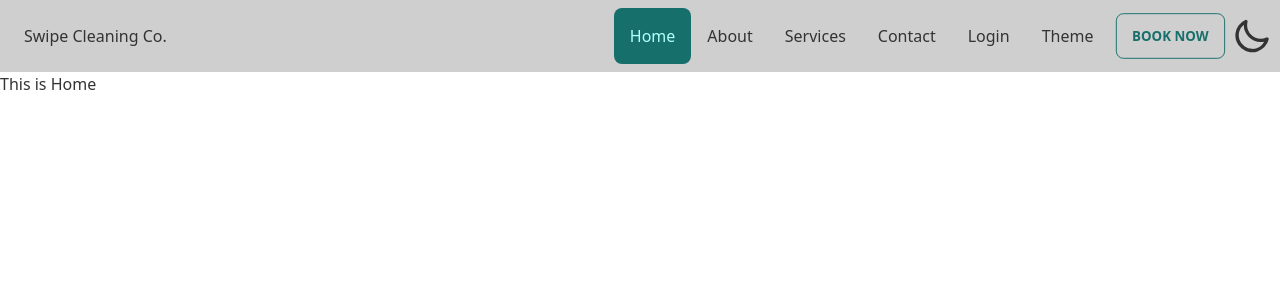
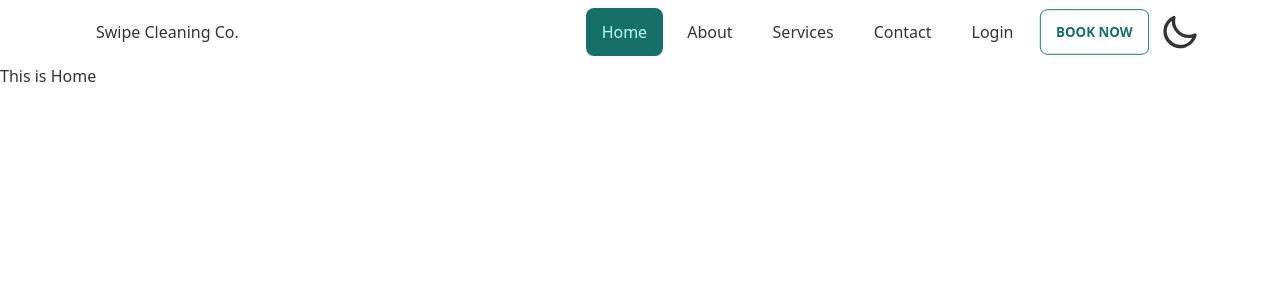
Before and after one commit to arnobtarafder/swipe-cleaning, a React (Create React App) app: page / in a window 1280 px wide. Shown: the top 300 px of the page. Built offline with nearby package versions, Linux system fonts and the light colour scheme.

Commit message:
make routes by array object

```diff
--- /dev/null
+++ b/postcss.config.js
@@ -0,0 +1,6 @@
+module.exports = {
+    plugins: {
+      tailwindcss: {},
+      autoprefixer: {},
+    },
+  }
--- a/public/index.html
+++ b/public/index.html
@@ -18,5 +18,7 @@
 
 
 
+
+    <script src="https://cdn.jsdelivr.net/npm/theme-change@2.0.2/index.js"></script>
   </body>
 </html>
--- a/src/App.js
+++ b/src/App.js
@@ -1,11 +1,20 @@
 import { Route, Routes } from 'react-router-dom';
-import './App.css';
 import Navbar from './Components/Navbar/Navbar';
 import About from './Pages/About';
 import Contact from './Pages/Contact';
 import Home from './Pages/Home';
 import Services from './Pages/Services';
-// import Login from './Pages/Login';
+import Login from './Pages/Login';
+
+
+const publicRoute = [
+  { path: "/", name: "Home", Component: Home },
+  { path: "/about", name: "About", Component: About },
+  { path: "/contact", name: "Contact", Component: Contact },
+  { path: "/services", name: "Services", Component: Services },
+  { path: "/login", name: "Login", Component: Login },
+]
+
 
 function App() {
   return (
@@ -13,12 +22,12 @@ function App() {
 
       <Navbar>
         <Routes>
-          <Route path='/' element={<Home />} />
-          <Route path='/home' element={<Home />} />
-          <Route path='/about' element={<About />} />
-          <Route path='/services' element={<Services />} />
-          <Route path='/contact' element={<Contact />} />
-          {/* <Route path='/login' element={<Login />} /> */}
+          {
+            publicRoute.map(route => <Route
+              path={route.path}
+              element={<route.Component />}
+            />)
+          }
         </Routes>
       </Navbar>
 
--- a/src/Components/Navbar/Navbar.js
+++ b/src/Components/Navbar/Navbar.js
@@ -4,10 +4,10 @@ import { NavLink } from 'react-router-dom';
 const Navbar = ({ children }) => {
     return (
         <section>
-            <div className="drawer">
+            <div className="drawer drawer-end">
                 <input id="my-drawer-3" type="checkbox" className="drawer-toggle" />
                 <div className="drawer-content flex flex-col">
-                    <div className="w-full navbar bg-base-300">
+                    <div className="w-full navbar bg-base-100 lg:px-20">
                         <div className="flex-none lg:hidden">
                             <label htmlFor="my-drawer-3" className="btn btn-square btn-ghost">
                                 <svg xmlns="http://www.w3.org/2000/svg" fill="none" viewBox="0 0 24 24" className="inline-block w-6 h-6 stroke-current"><path strokeLinecap="round" strokeLinejoin="round" strokeWidth="2" d="M4 6h16M4 12h16M4 18h16"></path></svg>
@@ -15,7 +15,7 @@ const Navbar = ({ children }) => {
                         </div>
                         <div className="flex-1 px-2 mx-2">Swipe Cleaning Co.</div>
                         <div className="flex-none hidden lg:block">
-                            <ul className="menu menu-horizontal">
+                            <ul className="menu menu-horizontal gap-x-2">
                                 <li>
                                     <NavLink to="/" className='rounded-lg'>Home</NavLink>
                                 </li>
@@ -31,13 +31,11 @@ const Navbar = ({ children }) => {
                                 <li>
                                     <NavLink to="/login" className='rounded-lg'>Login</NavLink>
                                 </li>
-                                <li>
-                                    <NavLink to="/login" className='rounded-lg'>Theme</NavLink>
-                                </li>
+
                                 <li className='dropdown dropdown-end dropdown-hover rounded-lg'>
                                     <label
-                                        tabIndex="0"
-                                        className='btn btn-primary btn-outline rounded-lg m-1'>
+                                        tabindex="0"
+                                        className='btn btn-primary btn-outline rounded-lg'>
                                         Book Now
                                     </label>
                                     <ul tabindex="0" class="dropdown-content menu p-2 shadow bg-base-100 rounded-box w-52">
@@ -46,9 +44,10 @@ const Navbar = ({ children }) => {
                                     </ul>
                                 </li>
 
-                                <label class="swap swap-rotate">
+                                <label
+                                    class="swap swap-rotate">
 
-                                    <input type="checkbox" />
+                                    <input type="checkbox"  data-toggle-theme='dark,light' />
 
                                     <svg class="swap-on fill-current w-10 h-10" xmlns="http://www.w3.org/2000/svg" viewBox="0 0 24 24"><path d="M5.64,17l-.71.71a1,1,0,0,0,0,1.41,1,1,0,0,0,1.41,0l.71-.71A1,1,0,0,0,5.64,17ZM5,12a1,1,0,0,0-1-1H3a1,1,0,0,0,0,2H4A1,1,0,0,0,5,12Zm7-7a1,1,0,0,0,1-1V3a1,1,0,0,0-2,0V4A1,1,0,0,0,12,5ZM5.64,7.05a1,1,0,0,0,.7.29,1,1,0,0,0,.71-.29,1,1,0,0,0,0-1.41l-.71-.71A1,1,0,0,0,4.93,6.34Zm12,.29a1,1,0,0,0,.7-.29l.71-.71a1,1,0,1,0-1.41-1.41L17,5.64a1,1,0,0,0,0,1.41A1,1,0,0,0,17.66,7.34ZM21,11H20a1,1,0,0,0,0,2h1a1,1,0,0,0,0-2Zm-9,8a1,1,0,0,0-1,1v1a1,1,0,0,0,2,0V20A1,1,0,0,0,12,19ZM18.36,17A1,1,0,0,0,17,18.36l.71.71a1,1,0,0,0,1.41,0,1,1,0,0,0,0-1.41ZM12,6.5A5.5,5.5,0,1,0,17.5,12,5.51,5.51,0,0,0,12,6.5Zm0,9A3.5,3.5,0,1,1,15.5,12,3.5,3.5,0,0,1,12,15.5Z" /></svg>
 
--- a/src/index.css
+++ b/src/index.css
@@ -1,3 +1,18 @@
 @tailwind base;
 @tailwind components;
 @tailwind utilities;
+
+:root {
+    --my-color: #fff;
+    /* or any other variables/style */
+  }
+  [data-theme='dark'] {
+    --my-color: #000;
+  }
+  [data-theme='pink'] {
+    --my-color: #ffabc8;
+  }
+
+  body {
+    background-color: var(--my-color);
+  }
--- a/src/index.js
+++ b/src/index.js
@@ -1,20 +1,15 @@
-import React from 'react';
-import ReactDOM from 'react-dom/client';
-import './index.css';
-import App from './App';
-import reportWebVitals from './reportWebVitals';
-import { BrowserRouter } from 'react-router-dom';
+import React from "react";
+import ReactDOM from "react-dom/client";
+import "./index.css";
+import App from "./App";
+import { BrowserRouter } from "react-router-dom";
 
-const root = ReactDOM.createRoot(document.getElementById('root'));
+const root = ReactDOM.createRoot(document.getElementById("root"));
+
 root.render(
-  <BrowserRouter>
-    <React.StrictMode>
+  <React.StrictMode>
+    <BrowserRouter>
       <App />
-    </React.StrictMode>
-  </BrowserRouter>
+    </BrowserRouter>
+  </React.StrictMode>
 );
-
-// If you want to start measuring performance in your app, pass a function
-// to log results (for example: reportWebVitals(console.log))
-// or send to an analytics endpoint. Learn more: https://bit.ly/CRA-vitals
-reportWebVitals();
```
Also changed, not shown: src/App.css (deleted, +0 -38 lines), 1 other file (tests, documents, lock files or other folders).
